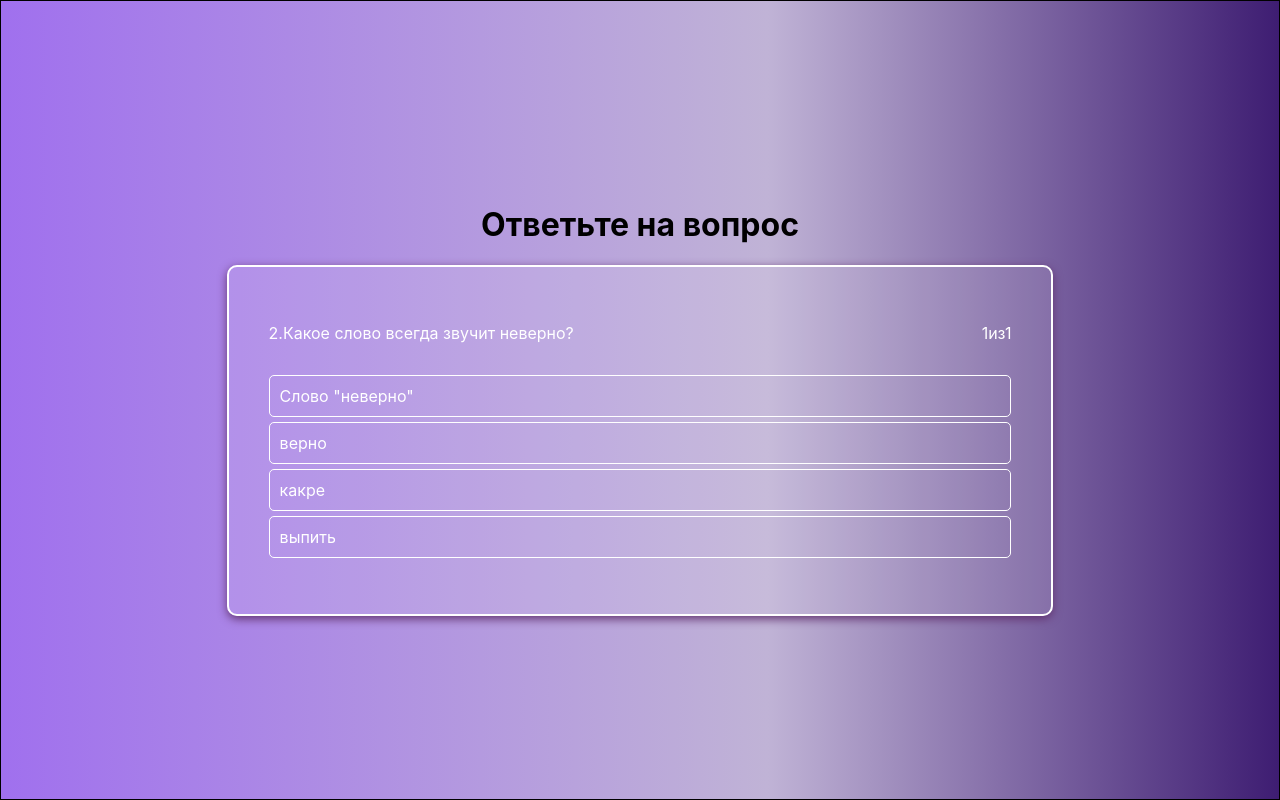
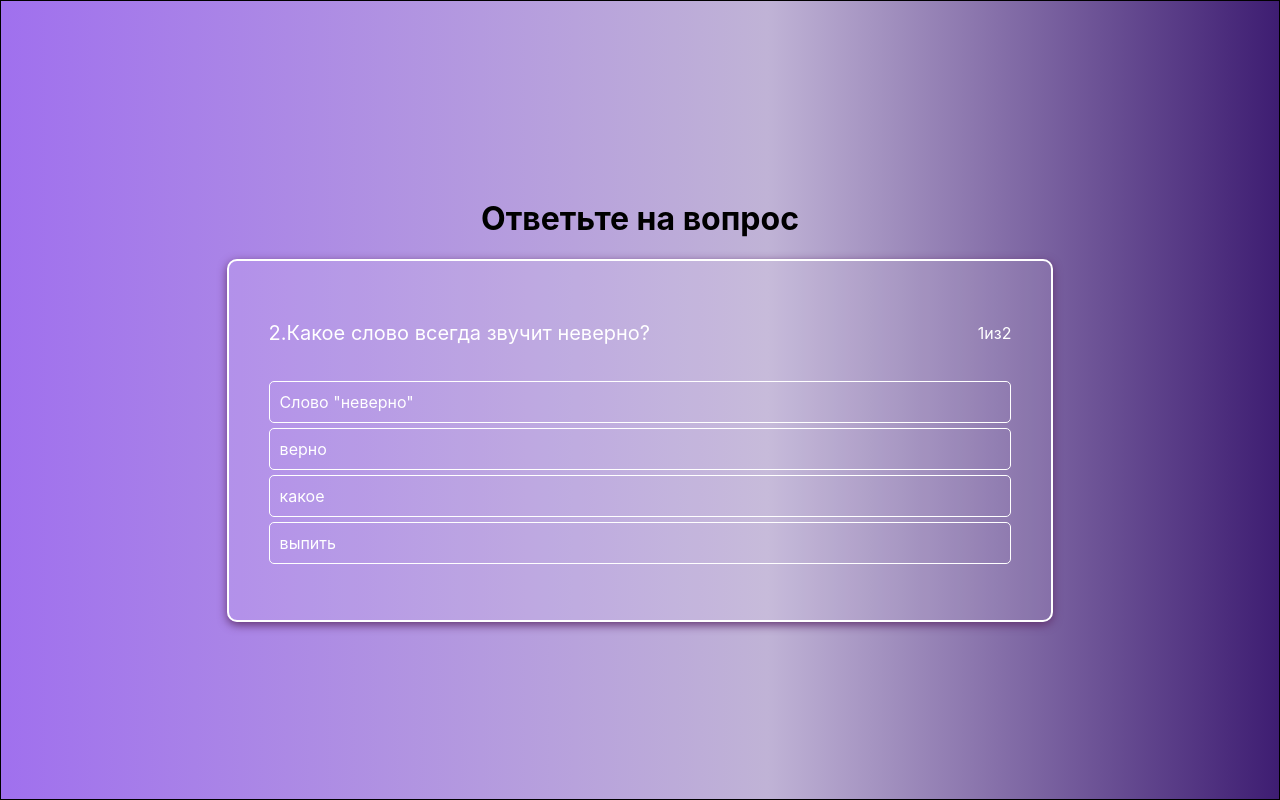
Before and after one commit to zotiken/react-vladilen-course, a React (Create React App) app: page / in a window 1280 px wide. Built offline with nearby package versions, Linux system fonts and the light colour scheme.

Commit message:
50 added question  change onclick

```diff
--- a/src/components/ActiveQuiz.js
+++ b/src/components/ActiveQuiz.js
@@ -2,11 +2,11 @@ import React from "react";
 import classes from "./ActiveQuiz.module.scss";
 import AnswersList from "../components/AnswersList";
 export default function ActiveQuiz({ question, answers, current = 1,
-    total}) {
+    total, onClickHandler}) {
   return (
     <div className={classes.question}>
       <div className={classes.question_wrapper}>
-        <p>
+        <p className={classes.question_header}>
           <span>2.</span>
           {question.text}
         </p>
@@ -16,7 +16,7 @@ export default function ActiveQuiz({ question, answers, current = 1,
           <span>{total}</span>
         </p>
       </div>
-      <AnswersList className={classes.answers_list} answers={answers} />
+      <AnswersList className={classes.answers_list} answers={answers} onClickHandler={onClickHandler} />
     </div>
   );
 }
--- a/src/components/ActiveQuiz.module.scss
+++ b/src/components/ActiveQuiz.module.scss
@@ -9,5 +9,9 @@
   &_wrapper{
 display: flex;
 justify-content: space-between;
+align-items: center;
+}
+&_header{
+  font-size: 20px;
 }
 }
--- a/src/components/AnswersItem.js
+++ b/src/components/AnswersItem.js
@@ -1,5 +1,9 @@
 import React from "react";
 import classes from "./AnswersItem.module.scss";
-export default function ActiveQuiz({ toChildren }) {
-  return <li className={classes.answers_item}>{toChildren}</li>;
+export default function ActiveQuiz({ toChildren, onClickHandler }) {
+  return (
+    <li className={classes.answers_item} onClick={()=> onClickHandler(toChildren.id)}>
+      {toChildren.text}
+    </li>
+  );
 }
--- a/src/components/AnswersItem.module.scss
+++ b/src/components/AnswersItem.module.scss
@@ -8,6 +8,7 @@
     transition: 0.3s ease-in-out;
 
     &:hover {
+      cursor: pointer;
       background-color: rgba($color: #fff, $alpha: 0.2);
       transition: 0.3s ease-in-out;
       box-shadow: 1px 1px 10px rgb(98, 51, 112);
--- a/src/components/AnswersList.js
+++ b/src/components/AnswersList.js
@@ -1,12 +1,16 @@
 import React from "react";
 import classes from "../components/AnswersList.module.scss";
 import AnswersItem from "../components/AnswersItem";
-export default function AnswersList({ answers }) {
+export default function AnswersList({ answers, onClickHandler }) {
   console.log(answers);
   return (
     <ol className={classes.answers_list}>
       {answers.map((answer, i) => (
-        <AnswersItem toChildren={answer} key={i} />
+        <AnswersItem
+          toChildren={answer}
+          onClickHandler={onClickHandler}
+          key={i}
+        />
       ))}
     </ol>
   );
--- a/src/containers/Quiz.js
+++ b/src/containers/Quiz.js
@@ -6,22 +6,54 @@ export default class Quiz extends Component {
     quiz: [
       {
         question: { text: "Какое слово всегда звучит неверно?" },
-        answers: ['Слово "неверно"', "верно", "какре", "выпить"],
+        answers: [
+          { text: 'Слово "неверно"', id: 1 },
+          { text: "верно", id: 2 },
+          { text: "какое", id: 3 },
+          { text: "выпить", id: 4 },
+        ],
+        rightAnswers: 1,
+        id: 1,
+      },
+      {
+        question: { text: "Кто сказал мяу?" },
+        answers: [
+          { text: "вьетнамец", id: 1 },
+          { text: "слон", id: 2 },
+          { text: "крысса", id: 3 },
+          { text: "кот", id: 4 },
+        ],
+        rightAnswers: 1,
+        id: 1,
       },
     ],
     current: 1,
-    total:  1
+    total: 1,
+    passed:false
+  };
+  onClickHandler = (prop) => {
+    console.log(prop);
+    if (prop === this.state.quiz[this.state.current-1].rightAnswers) {
+      if (this.state.quiz.length !== this.state.current) {
+        this.setState({current: this.state.current + 1})
+      } else {
+        this.setState({passed: true})
+      }
+    }
   };
   render() {
     return (
       <div className={classes.container_quiz}>
-        <h1>Ответьте на вопрос</h1>
+        {!this.state.passed && <h1>Ответьте на вопрос</h1>}
+        {this.state.passed ? <div className={classes.modal_win}><p>win</p></div>:
         <ActiveQuiz
           question={this.state.quiz[this.state.current - 1].question}
           answers={this.state.quiz[this.state.current - 1].answers}
           current={this.state.current}
           total={this.state.quiz.length}
+          onClickHandler={this.onClickHandler}
         />
+        }
       </div>
     );
   }
--- a/src/containers/Quiz.module.scss
+++ b/src/containers/Quiz.module.scss
@@ -10,3 +10,22 @@
   width: 100%;
   height: 100vh;
 }
+
+.modal {
+  &_win {
+    position: relative;
+    width: 100vh;
+    height: 100vw;
+    display: flex;
+    align-items: center;
+    justify-content: center;
+    font-size: 40px;
+    text-transform: uppercase;
+    font-weight: bold;
+    color: #fff;
+    p{
+position: absolute;
+top: 50%;
+  }
+}
+}
```
